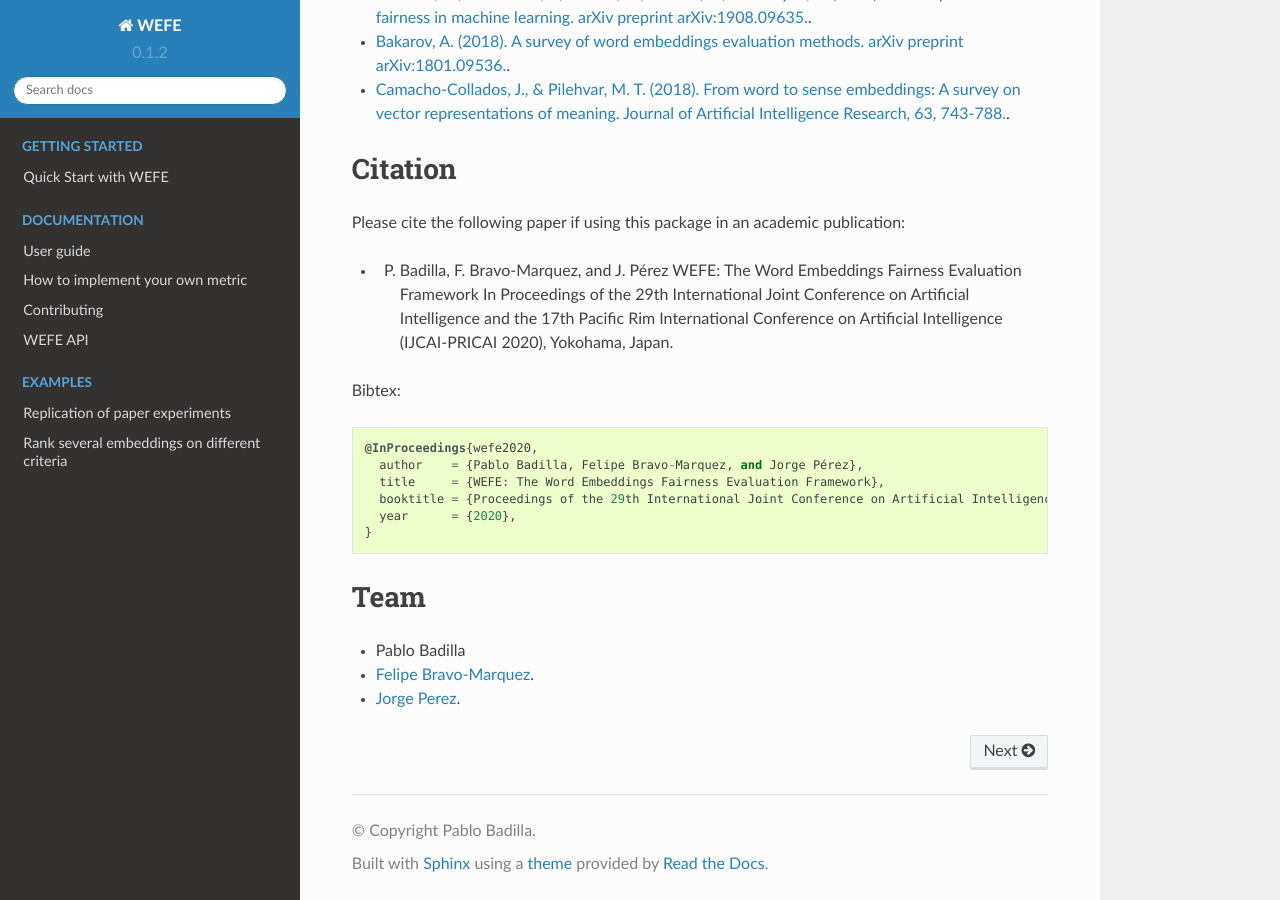
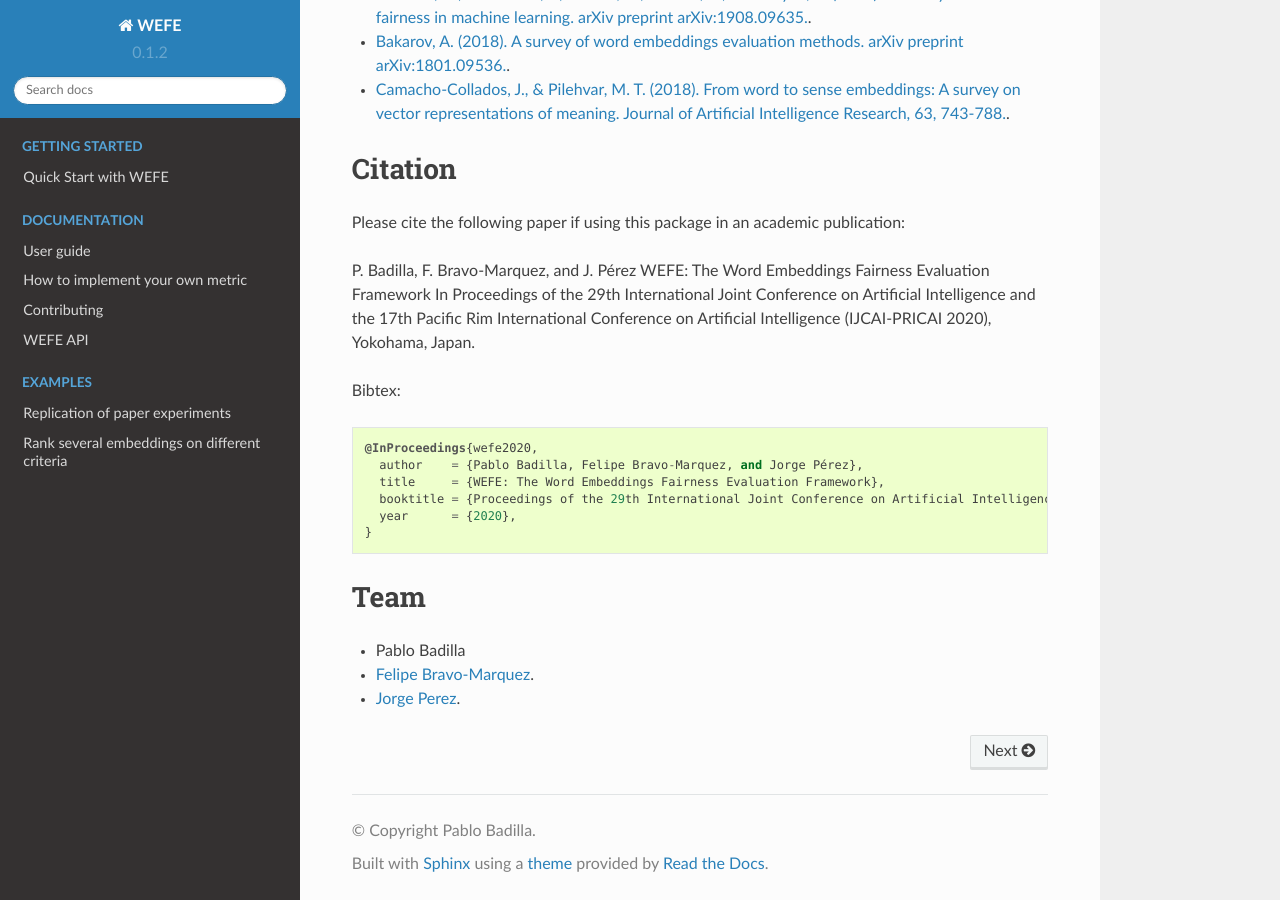
Before and after one commit to dccuchile/wefe, a Sphinx documentation site: the page built from doc/index.rst, in a window 1280 px wide and 900 px high, scrolled down 6088 px. Built offline with Sphinx 7.4.7 and the Read the Docs theme 2.0.0, drawn with Linux system fonts in a browser that asks for light colours; part of the change alters nothing that is shown.

```diff
--- a/doc/index.rst
+++ b/doc/index.rst
@@ -327,7 +327,10 @@ Citation
 
 Please cite the following paper if using this package in an academic publication:
 
-- P. Badilla, F. Bravo-Marquez, and J. Pérez WEFE: The Word Embeddings Fairness Evaluation Framework In Proceedings of the 29th International Joint Conference on Artificial Intelligence and the 17th Pacific Rim International Conference on Artificial Intelligence (IJCAI-PRICAI 2020), Yokohama, Japan.
+P. Badilla, F. Bravo-Marquez, and J. Pérez
+WEFE: The Word Embeddings Fairness Evaluation Framework In Proceedings of the
+29th International Joint Conference on Artificial Intelligence and the 17th
+Pacific Rim International Conference on Artificial Intelligence (IJCAI-PRICAI 2020), Yokohama, Japan.
 
 Bibtex:
 ::
```
